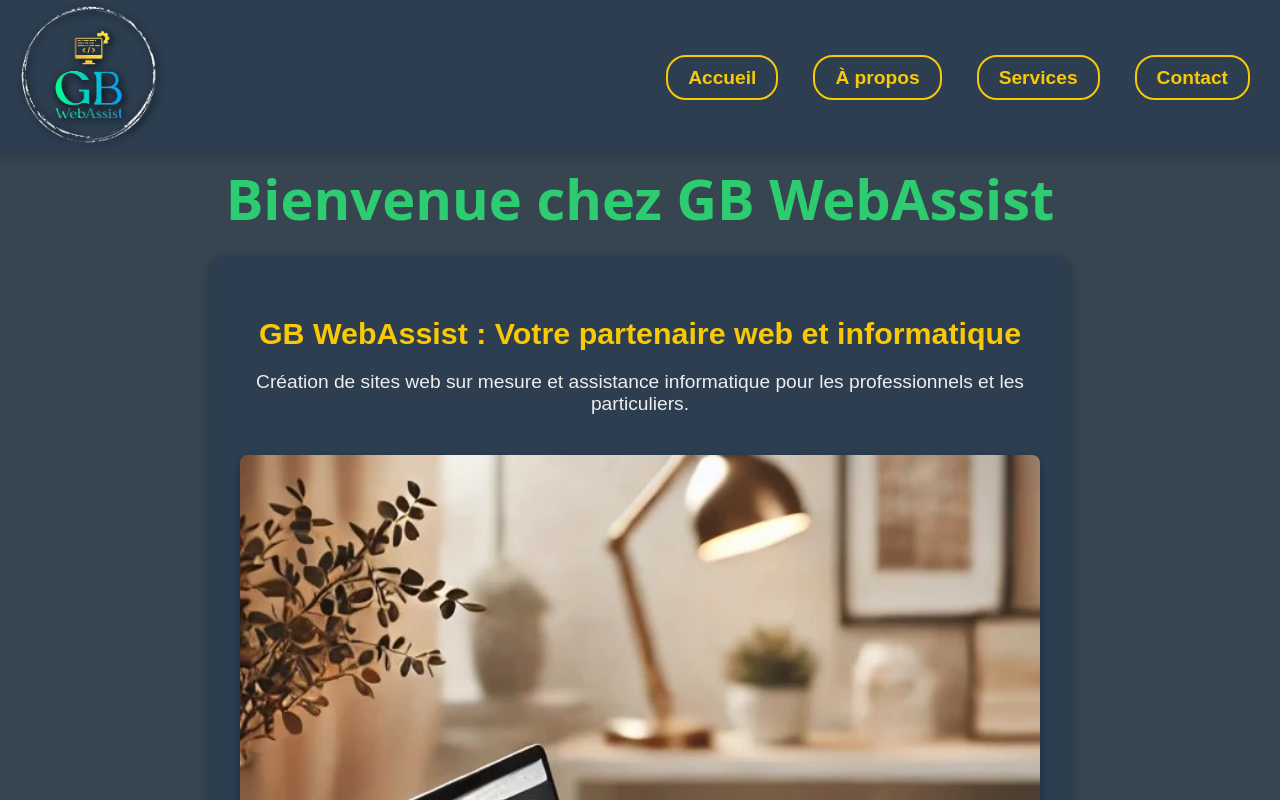
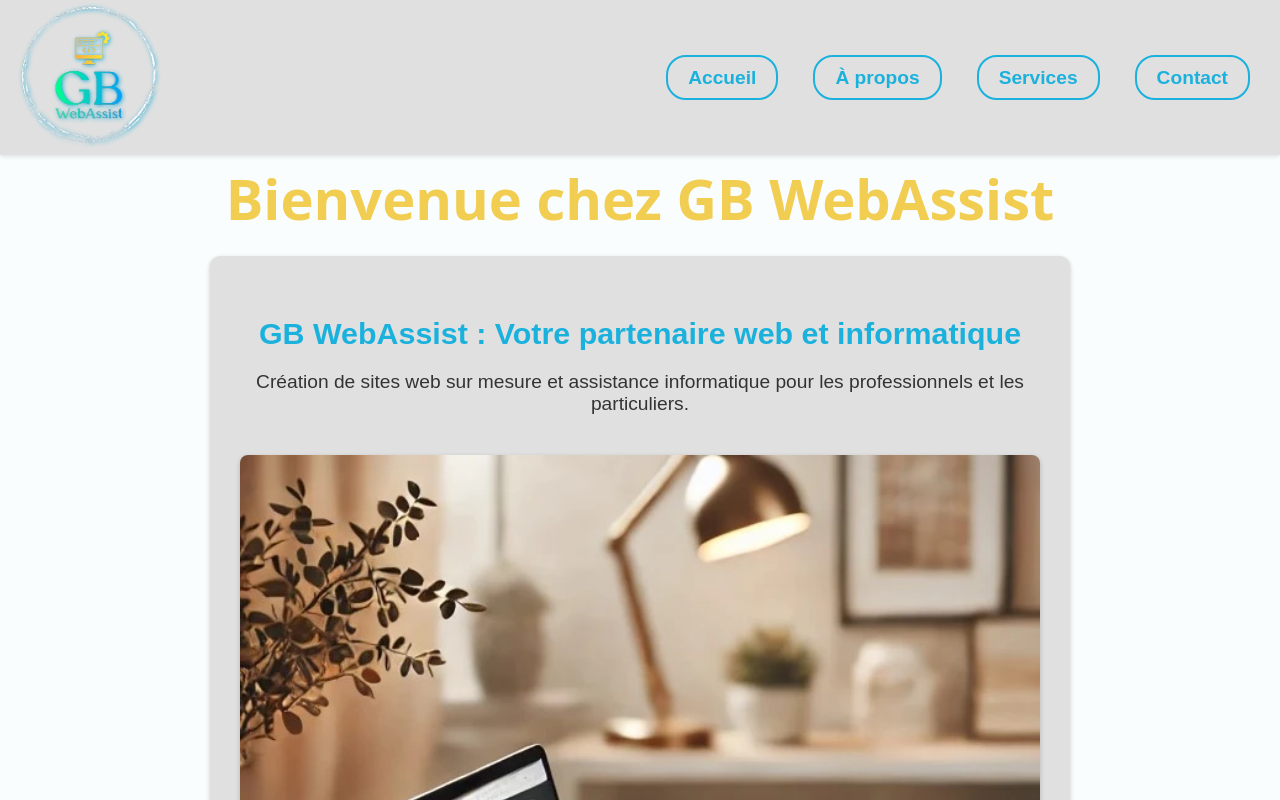
Before and after one commit to GaelleB/gb-webassist, a React (Create React App) app: page / in a window 1280 px wide. Shown: the top 800 px of the page. Built offline with nearby package versions, Linux system fonts and the light colour scheme.

Commit message:
changement des couleurs sur tout le site, mise à jour services et home

```diff
--- a/src/styles/global.css
+++ b/src/styles/global.css
@@ -1,15 +1,12 @@
 /* Variables CSS pour les couleurs et polices */
 :root {
-  --background-body: #36454f;
-  /* Fond principal du body */
-  --background-dark: #2c3e50;
-  /* Fond sombre */
-  --primary-color: #F9C906;
-  /* Jaune plus clair */
-  --text-light: #eeeeee;
-  /* Texte clair */
-  --accent-color: #2ecc71;
-  /* Vert plus clair */
+  --background-body: #fafdfe;  /* Blanc cassé */
+  --background-dark: #e0e0e0; /* Un gris léger */
+  --primary-color: #1ab1dd; /* Bleu clair */
+  --secondary-color: #f1cd52; /* Jaune doré */
+  --accent-color-1: #1fcfb7; /* Turquoise */
+  --accent-color-2: #11f09b; /* Vert clair */
+  --text-light: #333; /* Gris foncé */
 }
 
 /* Animations */
@@ -20,18 +17,6 @@
 
   to {
     opacity: 1;
-  }
-}
-
-@keyframes pulse {
-
-  0%,
-  100% {
-    transform: scale(1);
-  }
-
-  50% {
-    transform: scale(1.05);
   }
 }
 
@@ -53,7 +38,7 @@ body {
   top: 0;
   width: 100%;
   z-index: 1000;
-  box-shadow: 0 4px 8px rgba(0, 0, 0, 0.1);
+  box-shadow: 0 2px 4px rgba(0, 0, 0, 0.1);
 }
 
 .header-content {
@@ -63,8 +48,7 @@ body {
 
 .header-content .logo {
   height: 150px;
-  filter: drop-shadow(2px 2px 4px #000000);
-  /* Ombre portée pour l'icône du logo */
+  filter: drop-shadow(1px 1px 2px #1ab1dd);
 }
 
 .navbar ul {
@@ -91,9 +75,8 @@ body {
 
 .navbar ul li a:hover {
   background-color: var(--primary-color);
-  color: var(--background-dark);
-  transform: scale(1.05);
-  box-shadow: 0 4px 10px rgba(0, 0, 0, 0.3);
+  color: var(--background-body);
+  box-shadow: 0 2px 5px rgba(0, 0, 0, 0.2);
 }
 
 /* Home */
@@ -103,7 +86,7 @@ body {
   align-items: center;
   min-height: 100px;
   background-color: var(--background-body);
-  color: #dfe6e9;
+  color: var(--text-light);
   padding: 80px;
 }
 
@@ -112,7 +95,7 @@ body {
   font-size: 3.5em;
   font-weight: bold;
   text-align: center;
-  color: var(--accent-color);
+  color: var(--secondary-color);
   margin-bottom: 20px;
   margin-top: 80px;
   animation: fadeIn 1s ease-in-out;
@@ -123,7 +106,7 @@ body {
   padding: 30px;
   background-color: var(--background-dark);
   border-radius: 10px;
-  box-shadow: 0 4px 10px rgba(0, 0, 0, 0.3);
+  box-shadow: 0 2px 5px rgba(0, 0, 0, 0.2);
   text-align: center;
 }
 
@@ -146,7 +129,7 @@ body {
   width: 100%;
   height: 100%;
   border-radius: 8px;
-  box-shadow: 0 4px 10px rgba(0, 0, 0, 0.3);
+  box-shadow: 0 2px 5px rgba(0, 0, 0, 0.2);
   margin: 20px 0;
 }
 
@@ -167,13 +150,13 @@ body {
 
 .home-intro li::before {
   content: "✔️";
-  color: var(--primary-color);
+  color: var(--secondary-color);
   font-size: 1.2em;
   margin-right: 10px;
 }
 
 strong {
-  color: var(--primary-color);
+  color: var(--secondary-color);
   font-size: 1.5em;
   font-weight: bold;
 }
@@ -184,7 +167,7 @@ strong {
   display: flex;
   justify-content: center;
   align-items: center;
-  min-height: calc(100vh - 150px);
+  background-color: var(--background-body);
 }
 
 .about-content {
@@ -194,10 +177,10 @@ strong {
   width: 100%;
   border: 2px solid transparent;
   border-radius: 8px;
-  margin: 200px;
-  padding-left: 50px;
+  margin: 100px 20px;
+  padding: 30px;
   background-color: var(--background-dark);
-  box-shadow: 0 4px 8px rgba(0, 0, 0, 0.1);
+  box-shadow: 0 2px 5px rgba(0, 0, 0, 0.2);
 }
 
 .about-text {
@@ -208,18 +191,19 @@ strong {
 }
 
 .about-photo {
-  width: 30%;  /* L'image prendra 30% de la largeur du conteneur */
+  width: 30%;
   height: auto;
-  margin-right: 20px; /* On ajoute une marge à droite de l'image */
+  margin-right: 20px;
   border-radius: 8px;
-  box-shadow: 0 4px 8px rgba(0, 0, 0, 0.3);
+  box-shadow: 0 2px 5px rgba(0, 0, 0, 0.2);
 }
 
-.about-text h1, h2 {
+.about-text h1,
+h2 {
   margin-top: 0;
   font-size: 2rem;
-  color: #FFD700;
-  text-align: center; /* On centre les titres */
+  color: var(--secondary-color);
+  text-align: center;
 }
 
 .about-content h2 {
@@ -228,70 +212,102 @@ strong {
 
 /* Services */
 .main-services {
+  padding: 20px;
+  font-family: 'Open Sans', sans-serif;
+  background: var(--background-body);
+  color: var(--text-light);
+  padding: 40px 20px;
+}
+
+.service-title {
+  font-size: 3em;
+  color: var(--secondary-color);
+  margin-top: 120px;
   text-align: center;
-  max-width: 1200px;
-  margin: 0 auto;
-  padding: 80px;
+  text-shadow: 1px 1px 2px rgba(0, 0, 0, 0.4);
+  z-index: 10;
+  position: relative;
+}
+
+.intro-text {
+  color: var(--text-light);
+  font-size: 1.2em;
+  margin-bottom: 20px;
+  text-align: center;
 }
 
 .cards-container {
   display: flex;
+  flex-wrap: wrap;
+  gap: 20px;
   justify-content: center;
-  align-items: center;
-  flex-wrap: wrap;
-  gap: 80px;
-  margin: 0 auto;
+  padding: 20px;
 }
 
 .service-card {
-  display: flex;
-  flex-direction: column;
-  min-width: 350px;
-  min-height: 450px;
-  border: 2px solid var(--primary-color);
-  padding: 30px;
-  border-radius: 5px;
-  background-color: var(--background-dark);
-  color: #dfe6e9;
-  box-shadow: 0 4px 10px rgba(0, 0, 0, 0.3);
-  text-align: center;
+  background: var(--background-dark);
+  border: 1px solid #ddd;
+  border-radius: 8px;
+  color: var(--text-light);
+  padding: 15px;
+  width: 328px;
+  min-height: 400px;
+  transition: box-shadow 0.2s ease;
+}
+
+.service-card:hover {
+  box-shadow: 0px 4px 8px rgba(0, 0, 0, 0.2);
 }
 
 .service-card h2 {
-  font-size: 2.8em;
-  padding-bottom: 10px;
   color: var(--primary-color);
-  font-family: 'Playfair Display', serif;
+  font-weight: bold;
+  margin-bottom: 10px;
 }
 
-.service-card .sous-titre {
-  padding-bottom: 20px;
+.service-card h3 {
   color: var(--text-light);
-  font-size: 1.5em;
-  text-align: left;
+  font-size: 1.1em;
+  margin-bottom: 10px;
 }
 
 .service-card ul {
-  list-style: disc;
-  padding-top: 25px;
-  text-align: left;
-  font-size: 1.1em;
-  margin-bottom: 20px;
-  padding-left: 20px;
-  color: var(--text-light);
+  list-style: none;
+  padding: 0;
 }
 
-.service-card li {
+.service-card ul li {
   margin-bottom: 10px;
+  position: relative;
+  padding-left: 20px;
 }
 
-.service-card .price {
-  font-size: 2.2em;
+.service-card ul li::before {
+  content: '\2713';
+  color: var(--accent-color-2);
+  font-size: 1.2em;
+  position: absolute;
+  left: 0;
+  top: 0;
+}
+
+.service-card p {
+  color: var(--text-light);
+  line-height: 1.6;
+}
+
+.price {
+  color: var(--secondary-color);
+  font-size: 1.2em;
   font-weight: bold;
-  padding-bottom: 10px;
-  padding-top: 50px;
-  color: var(--primary-color);
+  margin-top: 15px;
+}
+
+.call-to-action {
   text-align: center;
+  margin-top: 30px;
+  color: var(--text-light);
+  font-size: 1.1em;
 }
 
 /* Contact */
@@ -301,22 +317,23 @@ strong {
   align-items: center;
   min-height: 80vh;
   padding: 120px 20px;
+  background-color: var(--background-body);
 }
 
 .article-contact {
-  background-color: #2c3e50;
+  background-color: var(--background-dark);
   padding: 30px;
   border-radius: 10px;
   border: 2px solid var(--primary-color);
-  box-shadow: 0 4px 15px rgba(0, 0, 0, 0.3);
+  box-shadow: 0 2px 5px rgba(0, 0, 0, 0.2);
   max-width: 800px;
   text-align: center;
-  color: #dfe6e9;
+  color: var(--text-light);
 }
 
 .contact-title {
   font-size: 3.2em;
-  color: var(--accent-color);
+  color: var(--secondary-color);
   font-family: 'Playfair Display', serif;
   text-align: center;
   animation: fadeIn 1s ease-in-out;
@@ -325,7 +342,7 @@ strong {
 .article-contact p {
   font-size: 1.1em;
   line-height: 1.6;
-  color: #eeeeee;
+  color: var(--text-light);
   margin-bottom: 25px;
 }
 
@@ -337,14 +354,14 @@ strong {
 }
 
 .article-contact a:hover {
-  color: #2980b9;
+  color: var(--accent-color-1);
   text-decoration: underline;
 }
 
 /* Boutons d'appel à l'action sur la page contact */
 button {
-  background: linear-gradient(to right, #f1c40f, #e67e22);
-  color: white;
+  background: var(--primary-color);
+  color: var(--text-light);
   font-weight: bold;
   padding: 10px 20px;
   border: none;
@@ -353,20 +370,23 @@ button {
   font-size: 1.2em;
   font-family: 'Poppins', sans-serif;
   transition: all 0.3s ease-in-out;
-  box-shadow: 0 4px 10px rgba(0, 0, 0, 0.3);
-  animation: pulse 2s infinite;
+  box-shadow: 0 2px 5px rgba(0, 0, 0, 0.2);
   min-width: 180px;
 }
 
 button:hover {
+  background-color: var(--secondary-color);
+  color: var(--background-body);
   transform: scale(1.05);
-  box-shadow: 0 4px 10px rgba(0, 0, 0, 0.3);
+  box-shadow: 0 2px 5px rgba(0, 0, 0, 0.3);
 }
 
 /* Media Queries pour le responsive design */
 
 /* Pour les tablettes et les écrans plus petits */
 @media (max-width: 768px) {
+
+  /* Styles pour le header */
   .navbar ul {
     justify-content: center;
     padding: 10px;
@@ -378,6 +398,7 @@ button:hover {
     margin: 5px 0;
   }
 
+  /* Styles pour la page d'accueil */
   .main-home,
   .main-services {
     padding: 40px 20px;
@@ -393,21 +414,23 @@ button:hover {
     padding: 20px;
   }
 
+  /* Styles pour la page à propos */
   .about-content {
-    flex-direction: column; /* Empile l'image et le texte */
+    flex-direction: column;
     text-align: center;
   }
 
   .about-text {
-    max-width: 100%; /* Utilise toute la largeur pour le texte */
+    max-width: 100%;
     padding: 10px;
   }
 
-  .about-image {
-    max-width: 80%; /* Ajuste la taille de l'image sur les petits écrans */
-    margin: 0 auto; /* Centre l'image */
+  .about-photo {
+    max-width: 80%;
+    margin: 20px auto;
   }
 
+  /* Styles pour la page de services */
   .service-card h2 {
     font-size: 2em;
   }
@@ -420,6 +443,7 @@ button:hover {
     font-size: 1.5em;
   }
 
+  /* Styles pour la page de contact */
   .main-contact {
     padding: 40px 20px;
   }
```
